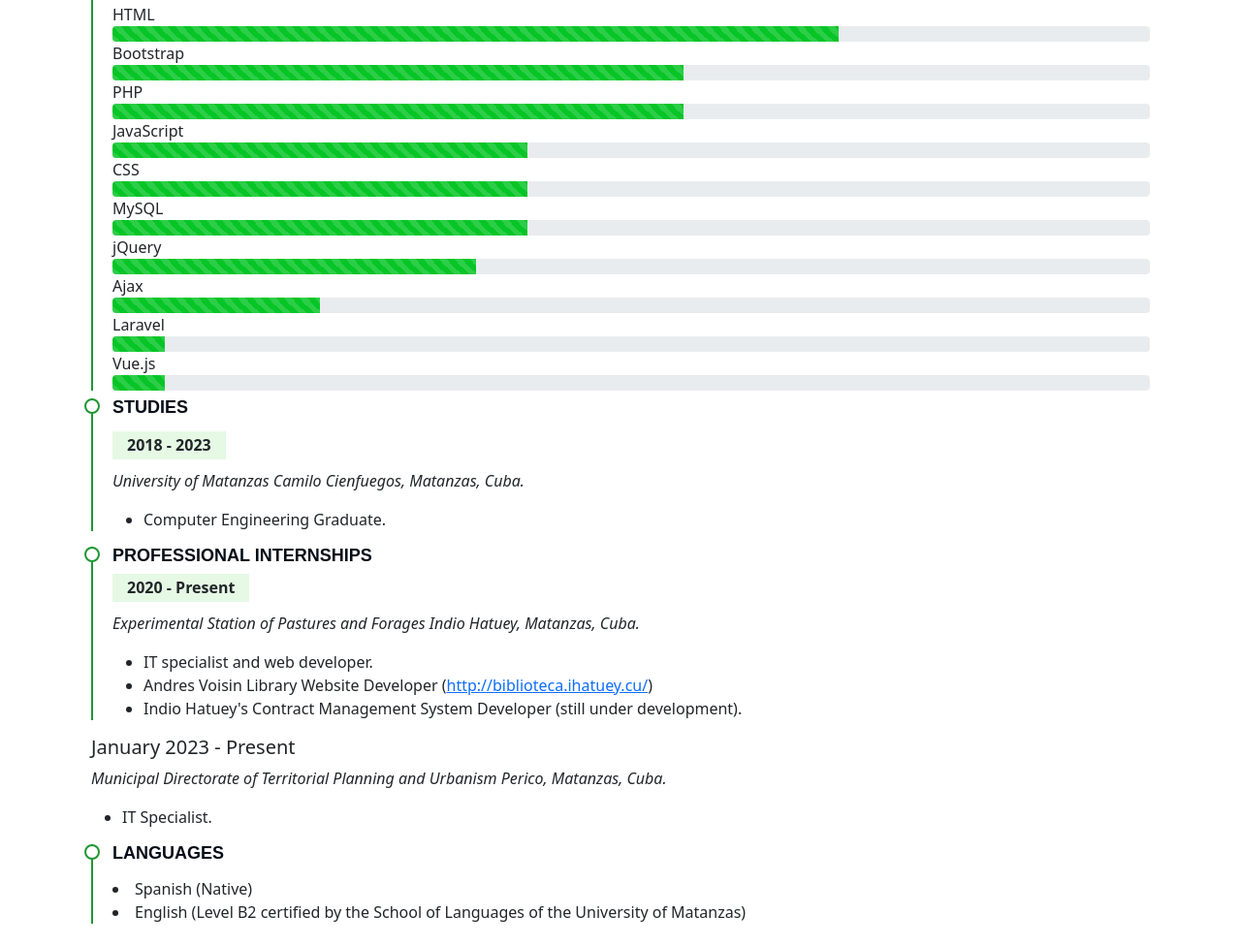
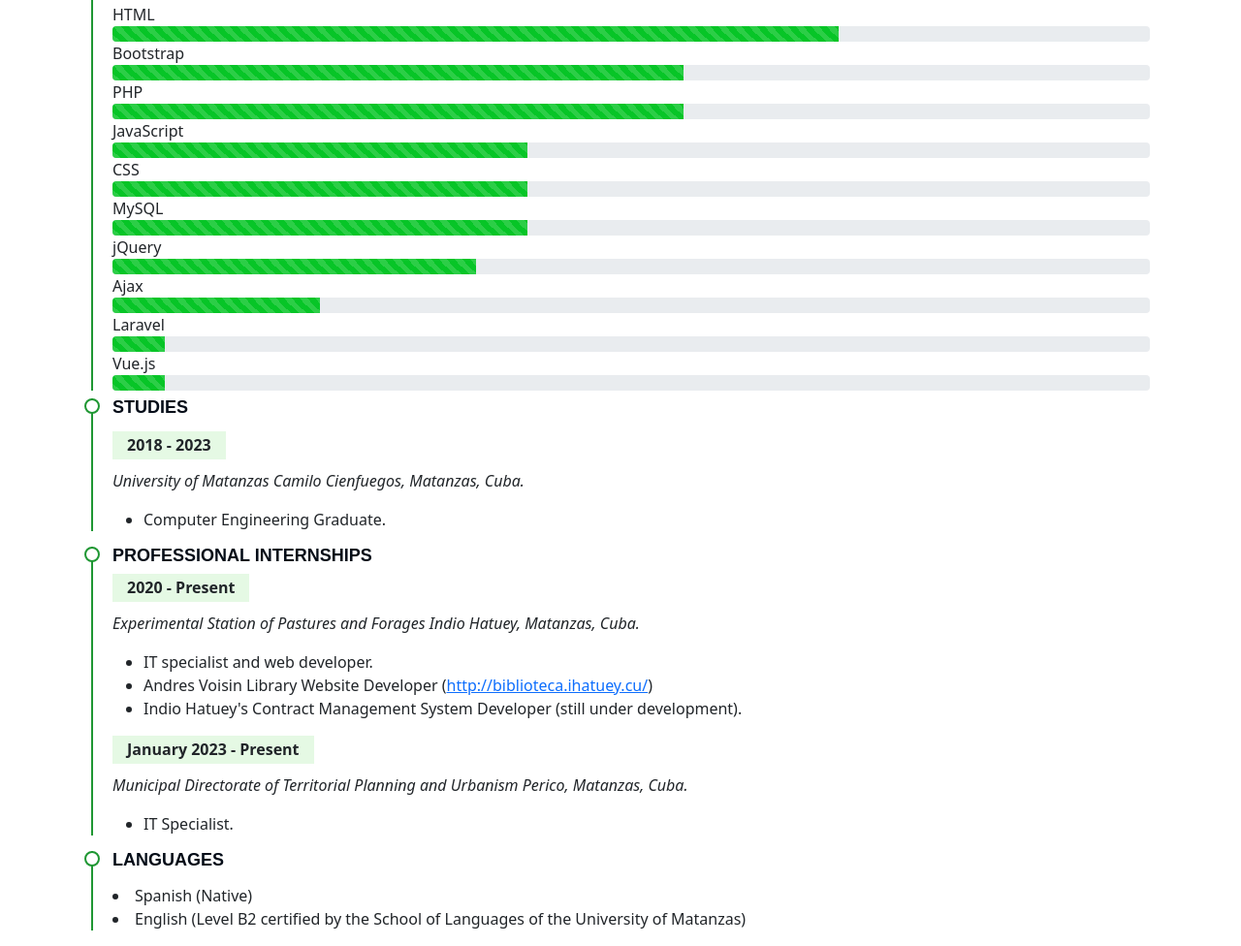
Before and after one commit to dnmJustMe/danielnavarro, a plain HTML site: page index-en.html in a window 1280 px wide. Shown: the part 533-1509 px from the top of the page at 97% size. Drawn offline with Linux system fonts and the light colour scheme.

Commit message:
change index-En

```diff
--- a/index-en.html
+++ b/index-en.html
@@ -168,12 +168,13 @@
                                             <li>Indio Hatuey's Contract Management System Developer (still under
                                                 development).</li>
                                     </div>
-                                </div>
-                                <div>
-                                    <h5>January 2023 - Present</h5>
-                                    <p><em>Municipal Directorate of Territorial Planning and Urbanism Perico, Matanzas, Cuba.</em></p>
-                                    <ul class="mb-3">
-                                        <li>IT Specialist.</li>
+                                    <div>
+                                        <h5>January 2023 - Present</h5>
+                                        <p><em>Municipal Directorate of Territorial Planning and Urbanism Perico,
+                                                Matanzas, Cuba.</em></p>
+                                        <ul class="mb-3">
+                                            <li>IT Specialist.</li>
+                                    </div>
                                 </div>
                                 <div class="resume-item pb-0 mt-2 mb-3">
                                     <h4 class="mb-3">Languages</h4>
```
